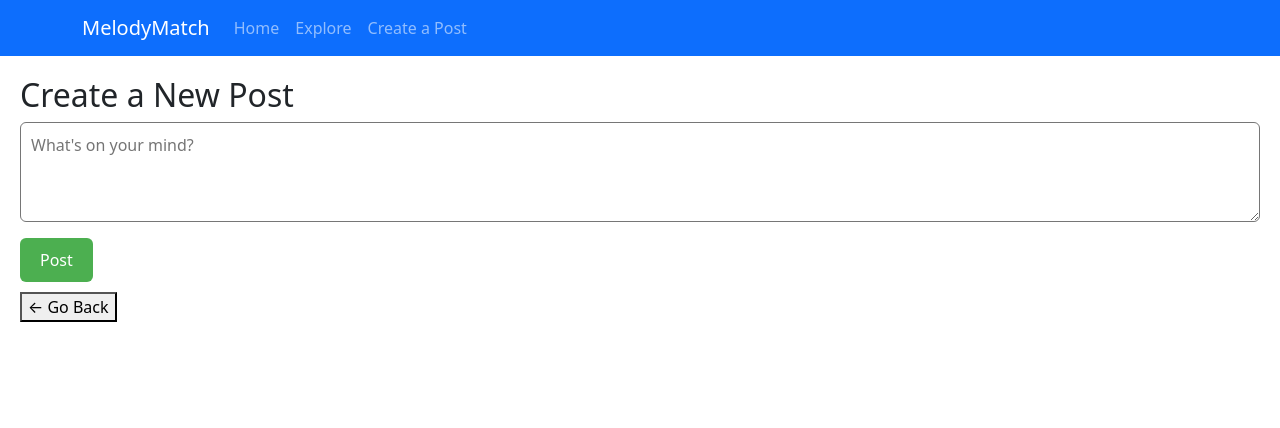
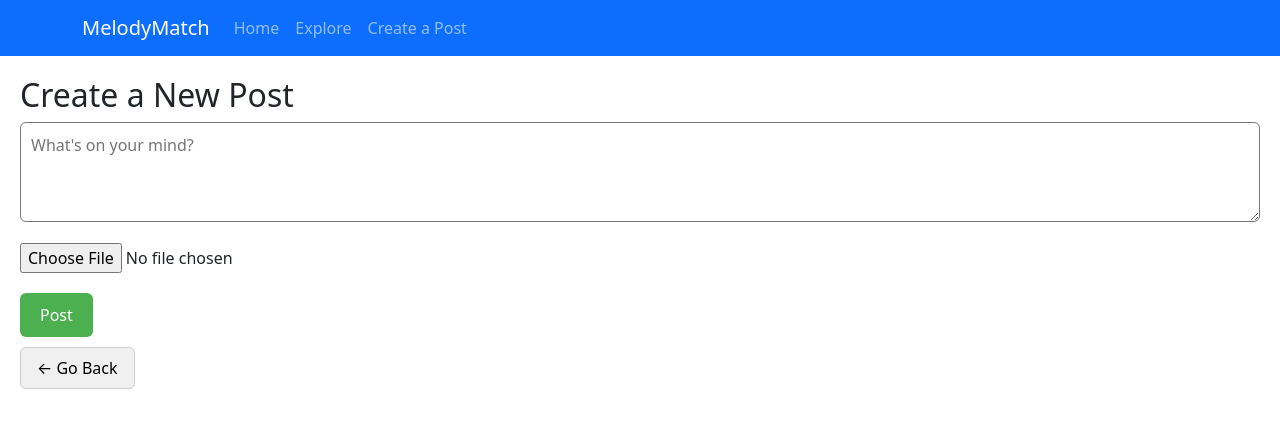
Before and after one commit to EmmanuellaOsikoya/ProfessionalPracticeInIT, a React (Create React App) app: page /create in a window 1280 px wide. Shown: the top 428 px of the page. Built offline with nearby package versions, Linux system fonts and the light colour scheme; no server answers.

Commit message:
can now create a post and add images to it

```diff
--- a/src/components/Create.js
+++ b/src/components/Create.js
@@ -1,19 +1,56 @@
-//Component that is responsible for creating posts on the user's account
 import React, { useState } from 'react';
 import { createPost } from '../utils/fireBasePosts';
 import { useNavigate } from 'react-router-dom';
+import { ref, uploadBytes, getDownloadURL } from 'firebase/storage';
+import { storage } from '../firebase'; // Make sure you import your Firebase storage
 
 const Create = () => {
   const [content, setContent] = useState('');
+  const [imageFile, setImageFile] = useState(null);
+  const [imagePreview, setImagePreview] = useState('');
+  const [uploading, setUploading] = useState(false);
   const navigate = useNavigate();
+
+  const handleImageChange = (e) => {
+    const file = e.target.files[0];
+    if (file) {
+      setImageFile(file);
+      // Create preview URL
+      const reader = new FileReader();
+      reader.onloadend = () => {
+        setImagePreview(reader.result);
+      };
+      reader.readAsDataURL(file);
+    }
+  };
 
   const handleSubmit = async (e) => {
     e.preventDefault();
-        if (content.trim() === '') return;
+    if (content.trim() === '' && !imageFile) return;
 
-        await createPost(content);
+    setUploading(true);
+    let imageUrl = null;
+
+    try {
+      // Upload image if one is selected
+      if (imageFile) {
+        const imageRef = ref(storage, `post-images/${Date.now()}-${imageFile.name}`);
+        await uploadBytes(imageRef, imageFile);
+        imageUrl = await getDownloadURL(imageRef);
+      }
+
+      // Create post with content and image URL
+      await createPost(content, imageUrl);
       setContent('');
+      setImageFile(null);
+      setImagePreview('');
       navigate('/profile');
+    } catch (error) {
+      console.error("Error creating post:", error);
+      alert("Failed to create post. Please try again.");
+    } finally {
+      setUploading(false);
+    }
   };
 
   return (
@@ -26,27 +63,58 @@ return (
           placeholder="What's on your mind?"
           style={{ width: '100%', padding: '10px', borderRadius: '6px', minHeight: '100px' }}
         />
+
+        <div style={{ marginTop: '15px' }}>
+          <input
+            type="file"
+            accept="image/*"
+            onChange={handleImageChange}
+            style={{ marginBottom: '10px' }}
+          />
+
+          {imagePreview && (
+            <div style={{ marginTop: '10px', marginBottom: '15px' }}>
+              <img
+                src={imagePreview}
+                alt="Preview"
+                style={{ maxWidth: '100%', maxHeight: '300px', borderRadius: '8px' }}
+              />
+            </div>
+          )}
+        </div>
+
         <button
           type="submit"
+          disabled={uploading}
           style={{
             marginTop: '10px',
             padding: '10px 20px',
-            backgroundColor: '#4CAF50',
+            backgroundColor: uploading ? '#cccccc' : '#4CAF50',
             color: 'white',
             border: 'none',
             borderRadius: '6px',
-            cursor: 'pointer',
+            cursor: uploading ? 'not-allowed' : 'pointer',
           }}
         >
-          Post
+          {uploading ? 'Uploading...' : 'Post'}
         </button>
       </form>
-      <button onClick={() => navigate(-1)} style={{ marginTop: '10px' }}>
+
+      <button
+        onClick={() => navigate(-1)}
+        style={{
+          marginTop: '10px',
+          padding: '8px 16px',
+          backgroundColor: '#f0f0f0',
+          border: '1px solid #ccc',
+          borderRadius: '6px',
+          cursor: 'pointer'
+        }}
+      >
         ← Go Back
       </button>
     </div>
   );
 };
 
-
 export default Create;
```
Lines whose indentation alone changed are shown as unchanged.
